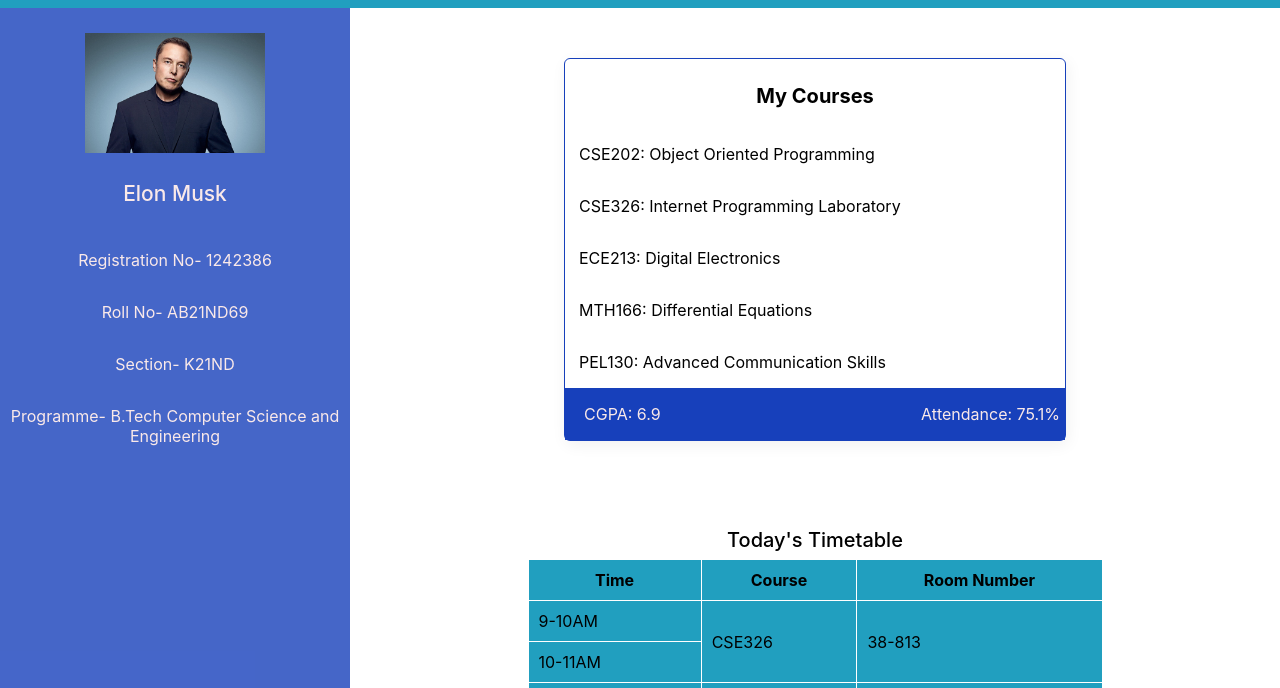
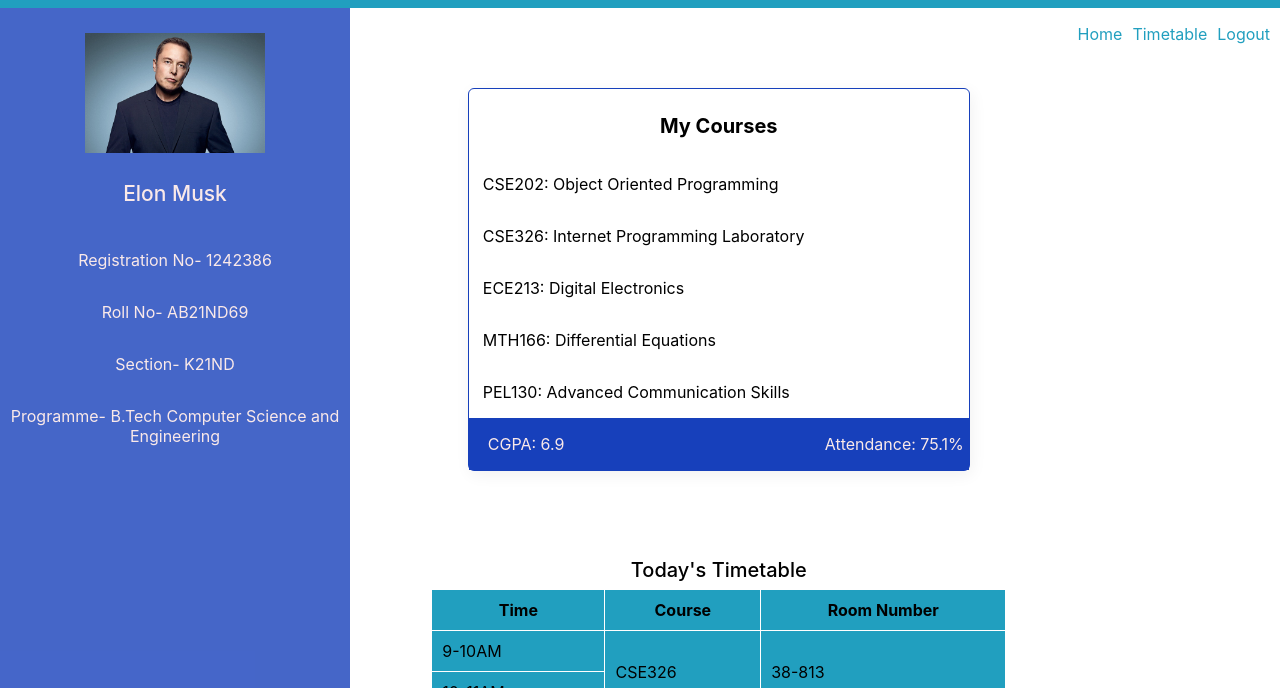
Before and after one commit to Aman-kinger/ums-cse326, a plain HTML site: page index.html in a window 1280 px wide. Shown: the part 112-800 px from the top of the page. Drawn offline with Linux system fonts and the light colour scheme.

Commit message:
finished project

```diff
--- a/index.html
+++ b/index.html
@@ -39,8 +39,7 @@
                     </div>
                 </div>
 
-
-                <table>
+                <table id="timetable">
                     <caption>Today's Timetable</caption>
                     <tr>
                             <th>Time</th>
@@ -71,7 +70,13 @@
                         <td>36-813</td>
                     </tr>
                 </table>
-
+            </div>
+            <div class="links">
+                <ul>
+                    <li><a href="#">Home</a></li>
+                    <li><a href="#timetable">Timetable</a></li>
+                    <li><a href="#">Logout</a></li>
+                </ul>
             </div>
         </div>
 </body>
--- a/style.css
+++ b/style.css
@@ -58,7 +58,7 @@ body {
   .card {
     display: flex;
     flex-direction: column;
-    margin: 20px auto 80px;
+    margin: 50px auto 80px;
     border: 1px solid rgb(23, 64, 187);
     box-shadow: 2px 4px 16px rgba(0,0,0,.06);
     border-radius: 6px;
@@ -107,3 +107,22 @@ body {
       font-weight: 500;
       margin: 7px;
   }
+
+  .links{
+      height: fit-content;
+      justify-content: flex-end;
+      padding: none;
+  }
+
+  ul{
+      display: flex;
+      list-style-type: none;
+      padding: none;
+      margin-left: -50px;
+  }
+
+  a{
+      color: #219fbf;
+      text-decoration: none;
+      margin: 0 10px 0 0;
+  }
```
